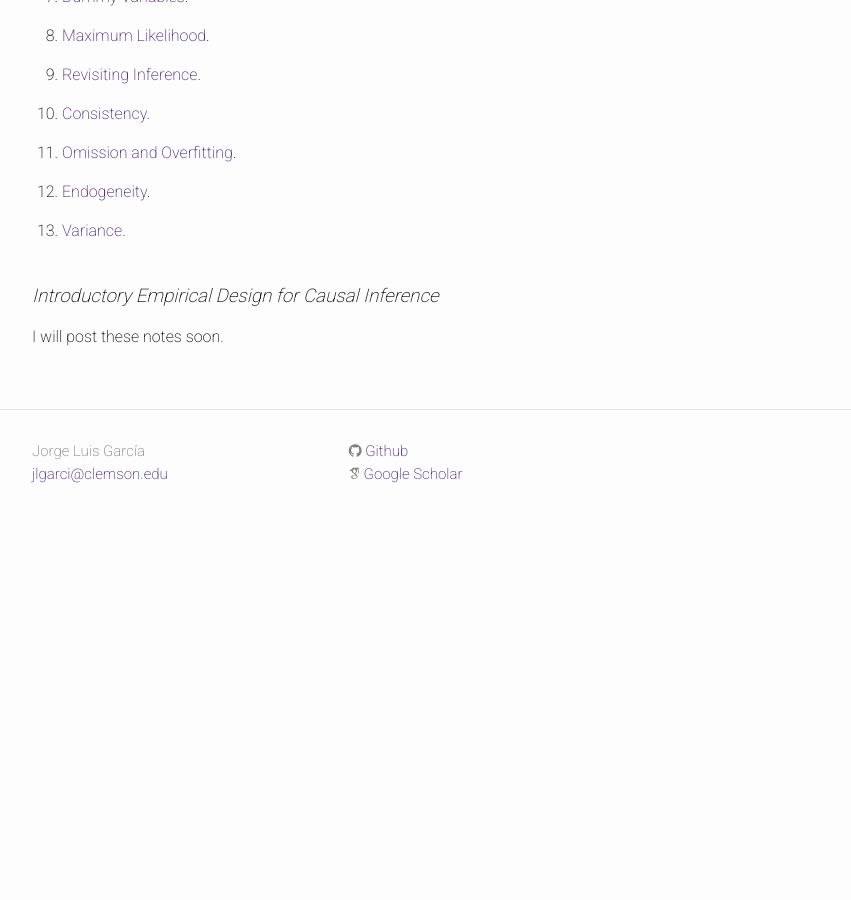
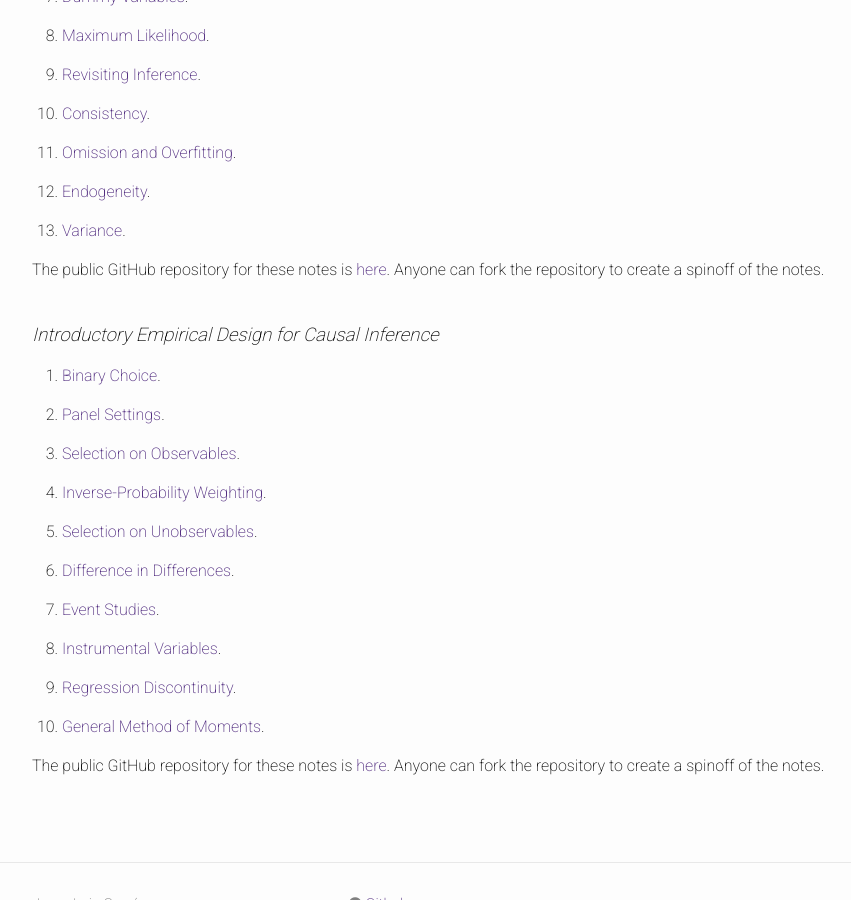
Before and after one commit to jorgelgarcia/jorgelgarcia.github.io, a Jekyll site: the page built from resources.md, in a window 1280 px wide and 900 px high, scrolled down 586 px. Shown: the whole window, without its empty margins (163-1014 px from the left). Built offline with Jekyll 4.4.1, drawn with Linux system fonts in a browser that asks for light colours; nearby versions of some CDN libraries; some web fonts are replaced; before the commit the page ends 1131 px from its top, so only the background shows below that.

Commit message:
add second wave of notes

```diff
--- a/resources.md
+++ b/resources.md
@@ -35,8 +35,33 @@ I use these coarse notes as rough guides for teaching my econometrics classes. T
 
 13. [Variance](https://www.dropbox.com/s/0tksmn23cp5auv9/topic12_varianceestimation.pdf?dl=0).
 <br />
+
+The public GitHub repository for these notes is [here](https://github.com/jorgelgarcia/econ900-02). Anyone can fork the repository to create a spinoff of the notes.
+<br />
 <br />
 
 ### Introductory Empirical Design for Causal Inference
-I will post these notes soon.
+1. [Binary Choice](https://www.dropbox.com/s/wbdjg80qctm63tv/topic1_binary.pdf?dl=0).
+
+2. [Panel Settings](https://www.dropbox.com/s/mrz2pnnho7tj6h6/topic2_panel.pdf?dl=0).
+
+3. [Selection on Observables](https://www.dropbox.com/s/nc3fono3r8luy1f/topic3_selectionobservables.pdf?dl=0).
+
+4. [Inverse-Probability Weighting](https://www.dropbox.com/s/nymfskok83taunz/topic4_ipw.pdf?dl=0).
+
+5. [Selection on Unobservables](https://www.dropbox.com/s/kvywd6kc46dkxtm/topic5_selectionunobservables.pdf?dl=0).
+
+6. [Difference in Differences](https://www.dropbox.com/s/bwyplknr1ri1u3v/topic6_diffindiff.pdf?dl=0).
+
+7. [Event Studies](https://www.dropbox.com/s/unhx06gjkbw96p1/topic7_eventstudies.pdf?dl=0).
+
+8. [Instrumental Variables](https://www.dropbox.com/s/cueakty8tm215fa/topic8_iv.pdf?dl=0).
+
+9. [Regression Discontinuity](https://www.dropbox.com/s/q70umakfgvoiaxl/topic9_rdd.pdf?dl=0).
+
+10. [General Method of Moments](https://www.dropbox.com/s/aykxh62gmeuclgp/topic10_gmm.pdf?dl=0).
 <br />
+
+The public GitHub repository for these notes is [here](https://github.com/jorgelgarcia/econ900-03). Anyone can fork the repository to create a spinoff of the notes.
+<br />
+<br />
```
